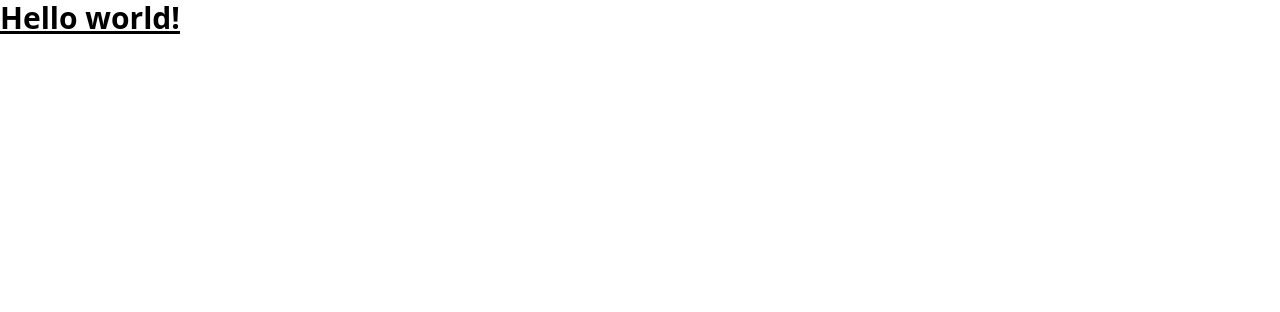
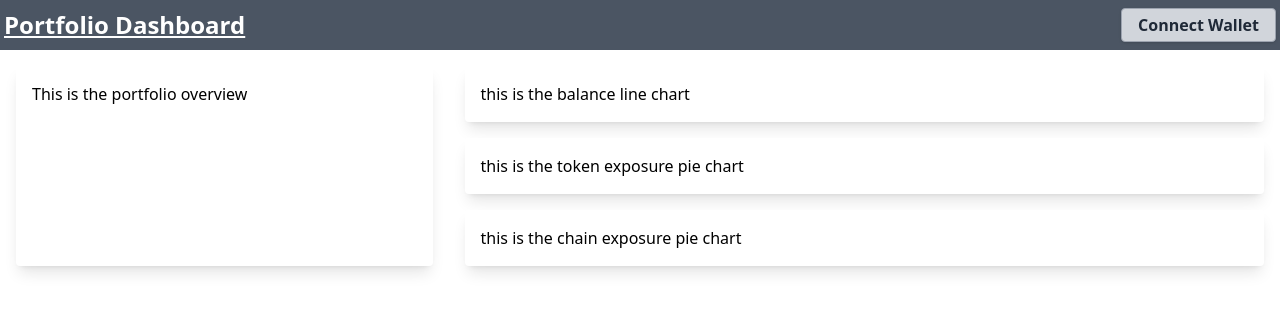
Before and after one commit to TheRealHedgeLord/dashboard, a plain HTML site: page index.html in a window 1280 px wide. Drawn offline with nearby package versions, Linux system fonts and the light colour scheme.

Commit message:
Update index.html

```diff
--- a/index.html
+++ b/index.html
@@ -1,13 +1,36 @@
-<!doctype html>
+<!DOCTYPE html>
 <html>
   <head>
-  <meta charset="UTF-8">
-  <meta name="viewport" content="width=device-width, initial-scale=1.0">
+    <meta charset="UTF-8" />
+    <meta name="viewport" content="width=device-width, initial-scale=1.0" />
     <script src="https://cdn.tailwindcss.com"></script>
   </head>
   <body>
-  <h1 class="text-3xl font-bold underline">
-    Hello world!
+    <header class="bg-gray-600">
+      <nav class="flex max-w-8xl items-center justify-between p-2 lg:px-1">
+        <h1 class="text-white text-2xl font-bold underline">
+          Portfolio Dashboard
         </h1>
+        <button
+          class="bg-gray-300 hover:bg-gray-400 text-gray-800 font-semibold py-1 px-4 border border-gray-400 rounded shadow"
+        >Connect Wallet</button>
+      </nav>
+    </header>
+    <div class="flex">
+      <div class="w-1/3 bg-white mx-4 mt-4 mb-2 max-w-8xl p-4 rounded overflow-hidden shadow-lg">
+        <p class="justify-between">This is the portfolio overview</p>
+      </div>
+      <div class="w-2/3">
+        <div class="bg-white mx-4 mt-4 mb-2 max-w-8xl p-4 rounded overflow-hidden shadow-lg">
+          <p class="justify-between">this is the balance line chart</p>
+        </div>
+        <div class="bg-white mx-4 mt-4 mb-2 max-w-8xl p-4 rounded overflow-hidden shadow-lg">
+          <p class="justify-between">this is the token exposure pie chart</p>
+        </div>
+        <div class="bg-white mx-4 mt-4 mb-2 max-w-8xl p-4 rounded overflow-hidden shadow-lg">
+          <p class="justify-between">this is the chain exposure pie chart</p>
+        </div>
+      </div>
+    </div>
   </body>
 </html>
```
Lines whose indentation alone changed are shown as unchanged.
